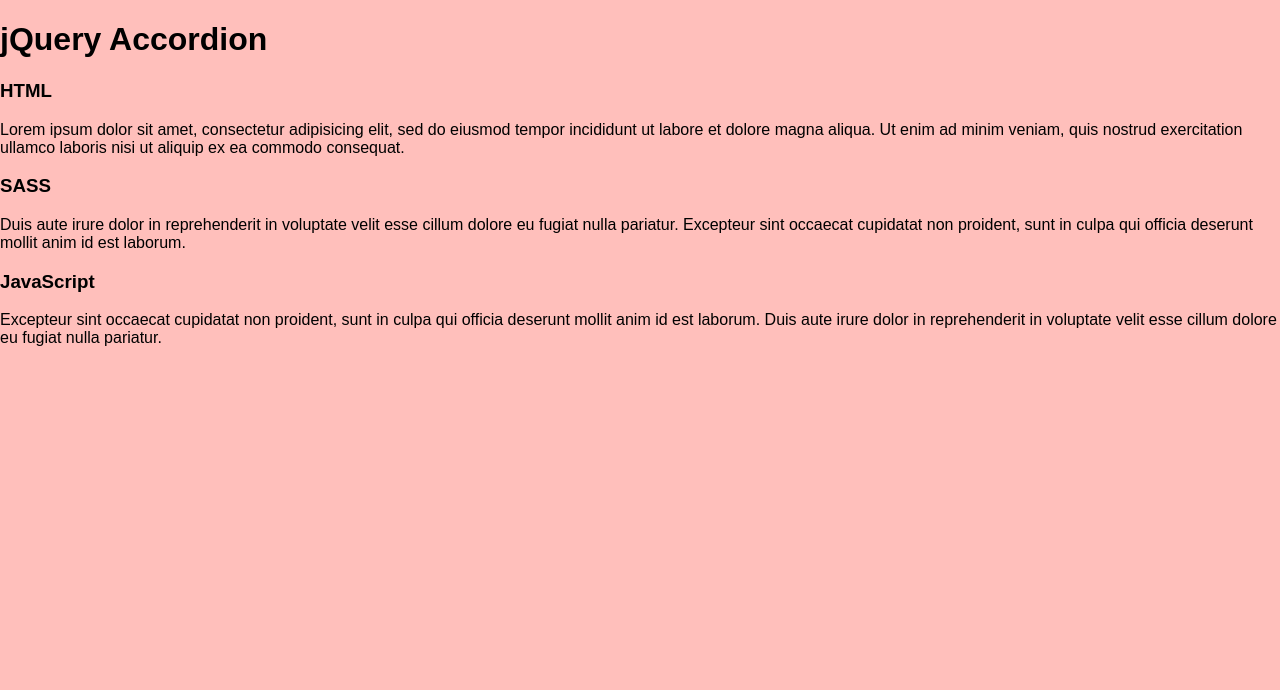
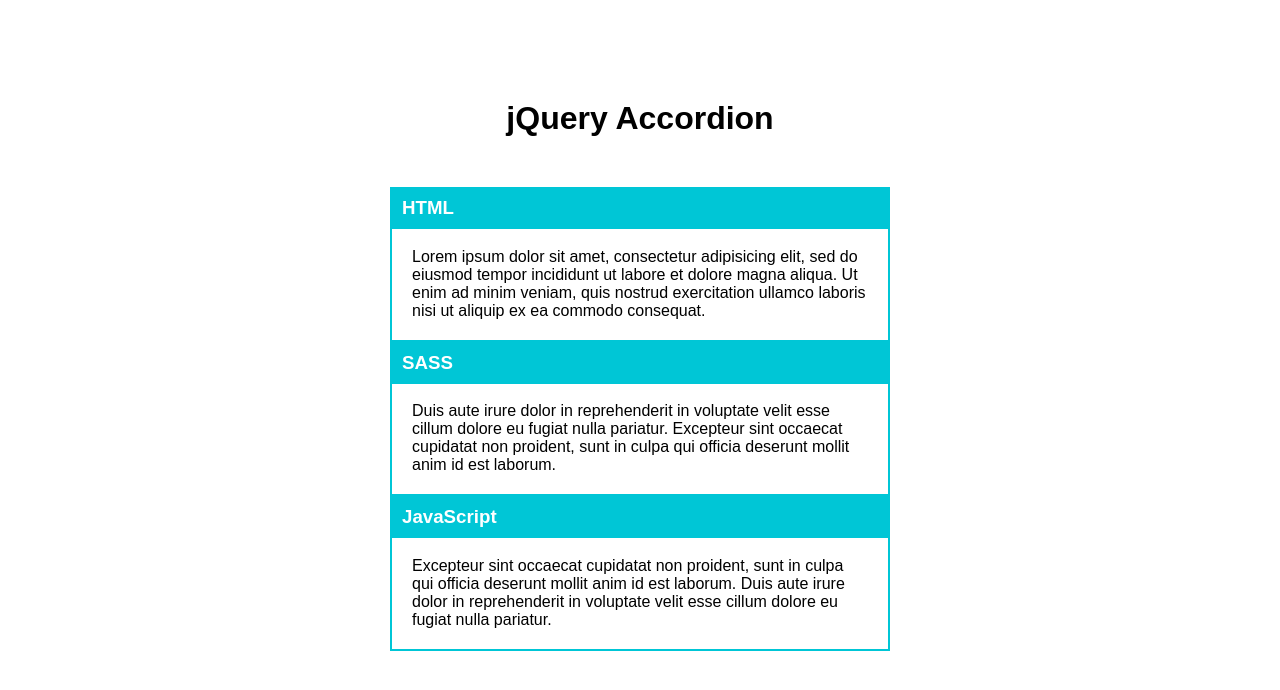
Before and after one commit to BoyzieLee/jQuery-Accordion, a website: page app/index.html in a window 1280 px wide. Drawn offline with Linux system fonts and the light colour scheme.

Commit message:
layout complete. need to work on hidden effect

```diff
--- a/app/css/bundle.css
+++ b/app/css/bundle.css
@@ -1,3 +1,43 @@
 body {
-  background-color: rgba(255, 191, 187, 1);
-}
+  background-color: white;
+  margin: 20px;
+  margin-top: 100px; }
+
+h1 {
+  text-align: center;
+  margin-top: 50px;
+  margin-bottom: 50px; }
+
+.jQueryAccordion {
+  width: 500px;
+  margin: auto;
+  padding: 0; }
+
+.accordion {
+  padding: 0;
+  border: 2px solid #00C6D6;
+  border-top: 0;
+  transition: all 0.5s ease-in-out; }
+  .accordion.hidden {
+    min-height: 50px;
+    background-color: #00C6D6; }
+  .accordion.active {
+    background-color: #00DAEC;
+    max-height: 250px; }
+
+h3 {
+  background-color: #00C6D6;
+  padding: 10px;
+  color: white;
+  margin-top: 0; }
+
+h3:hover {
+  background-color: #00DAEC;
+  color: #2D4A81;
+  padding-left: 20px;
+  transition: padding 0.5s ease-in; }
+
+p {
+  margin: 0;
+  padding: 0 20px;
+  padding-bottom: 20px; }
--- a/app/index.html
+++ b/app/index.html
@@ -7,27 +7,36 @@
     <link rel="stylesheet" href="css/bundle.css">
   </head>
   <body>
-    <div class="container">
 
     <h1>jQuery Accordion</h1>
 
-      <div class="HTMLSection" id="HTMLSection">
+    <div class="jQueryAccordion">
+
+      <div class="accordion">
+        <div class="hidden" id="hTMLSection">
             <h3>HTML</h3>
             <p>
               Lorem ipsum dolor sit amet, consectetur adipisicing elit, sed do eiusmod tempor incididunt ut labore et dolore magna aliqua. Ut enim ad minim veniam, quis nostrud exercitation ullamco laboris nisi ut aliquip ex ea commodo consequat.
             </p>
         </div>
-      <div class="SASSSection" id="SASSSection">
+      </div>
+
+      <div class="accordion">
+        <div class="hidden" id="sASSSection">
             <h3>SASS</h3>
             <p>
               Duis aute irure dolor in reprehenderit in voluptate velit esse cillum dolore eu fugiat nulla pariatur. Excepteur sint occaecat cupidatat non proident, sunt in culpa qui officia deserunt mollit anim id est laborum.
             </p>
         </div>
-      <div class="JSSection" id="JSSection">
-          <h3>JavaScript</h3>
+      </div>
+
+      <div class="accordion">
+        <div class="hidden" id="jSSection">
+            <h3 class="hover">JavaScript</h3>
             <p>
               Excepteur sint occaecat cupidatat non proident, sunt in culpa qui officia deserunt mollit anim id est laborum. Duis aute irure dolor in reprehenderit in voluptate velit esse cillum dolore eu fugiat nulla pariatur.
             </p>
+        </div>
       </div>
 
 
--- a/app/js/main.js
+++ b/app/js/main.js
@@ -1 +1,15 @@
-console.log('Hello New Project!');
+console.log('Accorion!');
+
+
+$('.accorion').addClass('hidden');
+$('.accorion').removeClass('hidden');
+var accordion = $('#HTMLSection', '#SASSSection', '#JSSection');
+
+accordion.on('click', function (event) {
+  event.preventDefault();
+// this calls back the variable that was set earlier
+  hidden.toggleClass('open');
+});
+function animate () {
+  // do some fun animation things
+}
--- a/src/sass/main.scss
+++ b/src/sass/main.scss
@@ -0,0 +1,57 @@
+body {
+  background-color: white;
+  margin: 20px;
+  margin-top: 100px;
+}
+
+h1 {
+  text-align: center;
+  margin-top: 50px;
+  margin-bottom: 50px;
+}
+
+
+.jQueryAccordion {
+  width: 500px;
+  margin: auto;
+  padding: 0;
+}
+
+.accordion {
+  padding: 0;
+  border: 2px solid #00C6D6;
+  border-top: 0;
+  // border-bottom: 0;
+  transition: all 0.5s ease-in-out;
+
+
+  &.hidden {
+    min-height: 50px;
+    background-color: #00C6D6;
+  }
+  &.active {
+    background-color: #00DAEC;
+    max-height: 250px;
+  }
+
+}
+
+h3 {
+  background-color: #00C6D6;
+  padding: 10px;
+  color: white;
+  margin-top: 0;
+}
+
+h3:hover {
+  background-color: #00DAEC;
+  color: #2D4A81;
+  padding-left: 20px;
+  transition: padding 0.5s ease-in;
+}
+
+p {
+  margin: 0;
+  padding: 0 20px;
+  padding-bottom: 20px;
+}
```
Lines whose indentation alone changed are shown as unchanged.
